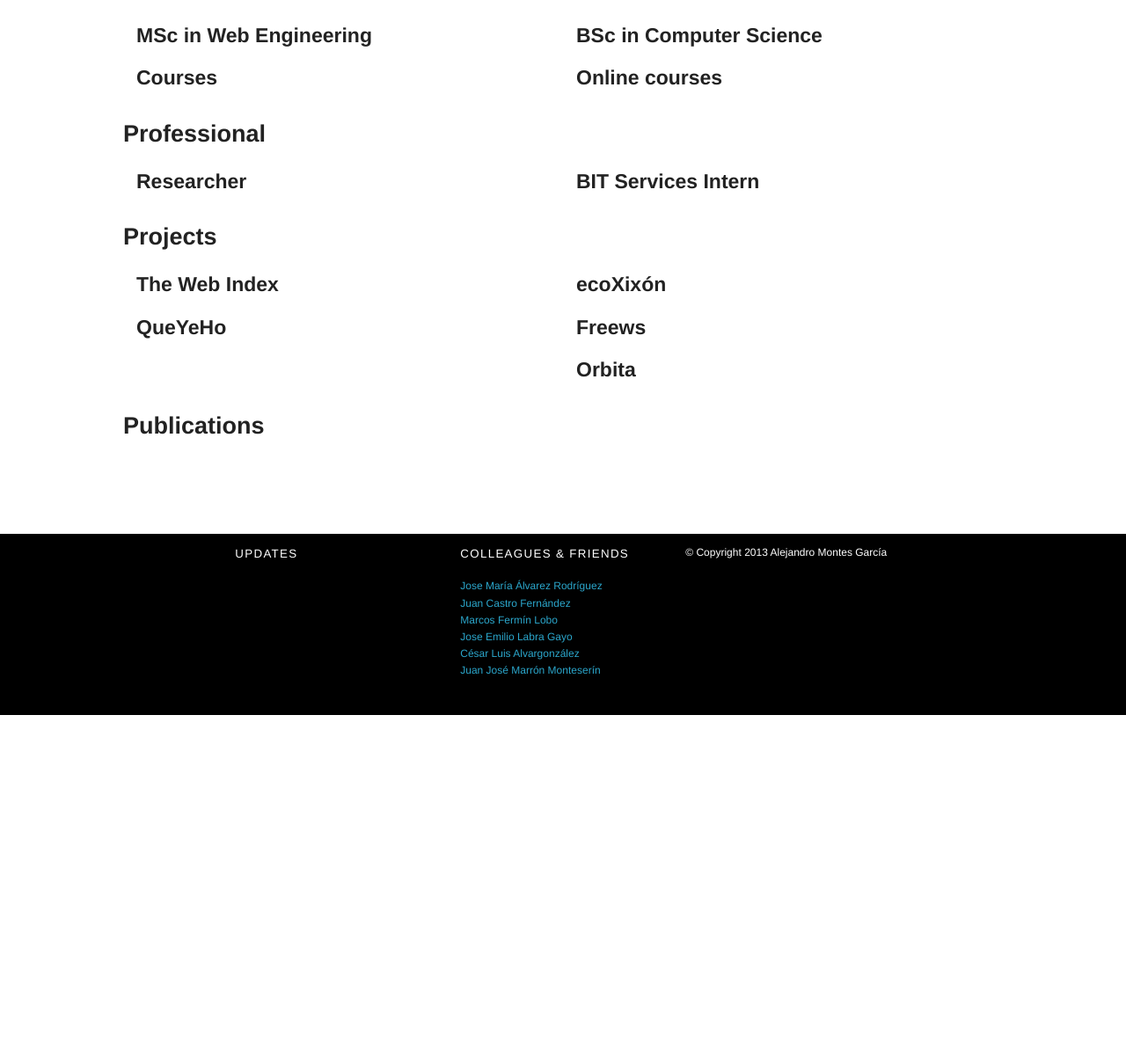
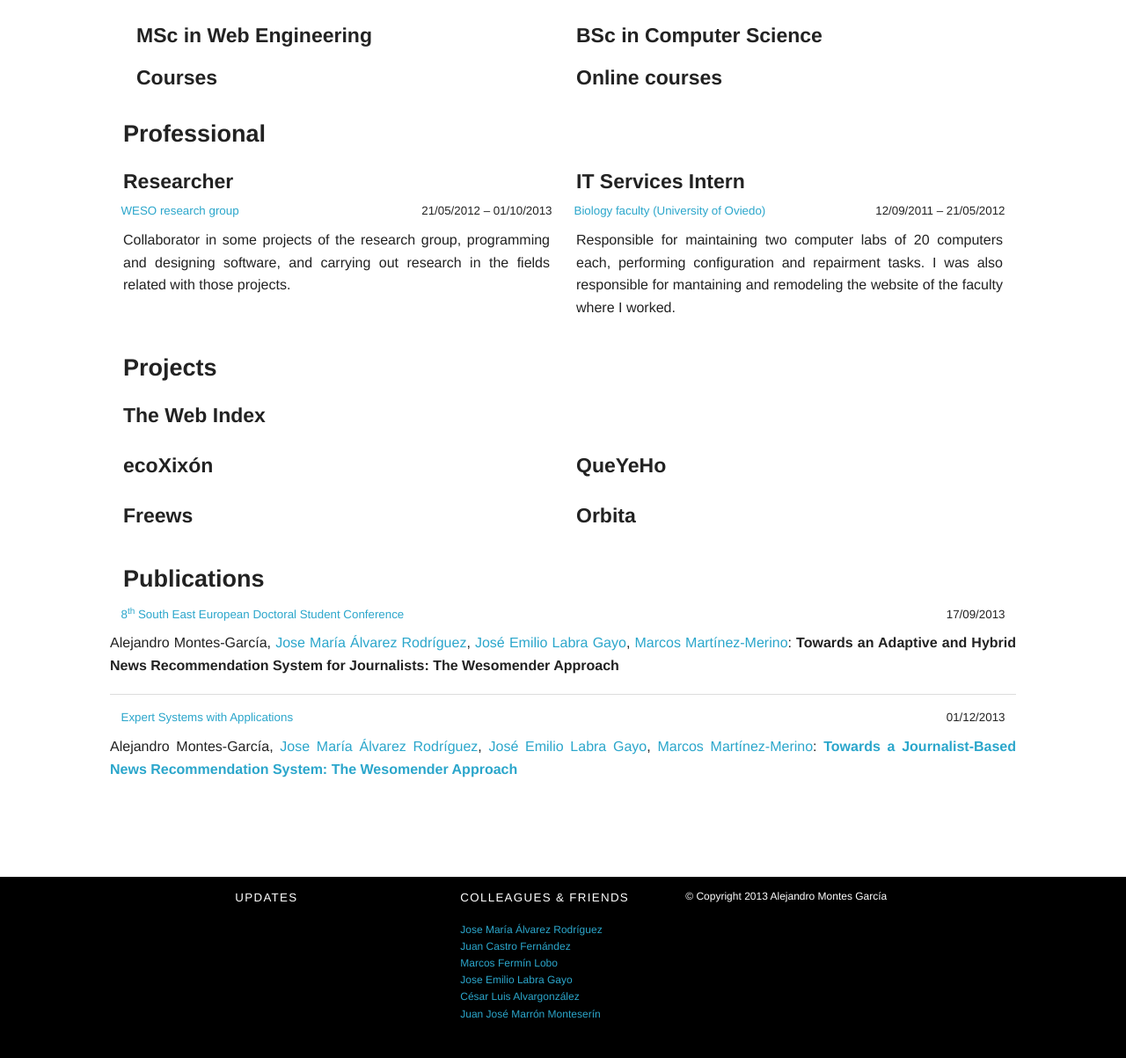
Before and after one commit to alexmontesg/personal-web, a PHP site: page /vitae.php in a window 1280 px wide. Shown: the part 452-1655 px from the top of the page at 88% size. Before the commit the page ends 1265 px from the top, so only its background shows below. Run offline with PHP 8.4, Linux system fonts and the light colour scheme; data that the repository does not hold is empty.

Commit message:
Projects and publications

```diff
--- a/css/app.css
+++ b/css/app.css
@@ -1,5 +1,9 @@
 html {
 	background: #000;
+}
+
+p {
+	text-align: justify;
 }
 
 .row {
@@ -129,3 +133,14 @@ address p {
 	min-height: 600px;
 	width: 100%
 }
+
+.workplace, .workdate {
+	font-size: 10pt;
+	margin-bottom: 1em;
+}
+
+@media only screen and (min-width: 48em) {
+	.workdate {
+		text-align: right;
+	}
+}
--- a/lang/en.php
+++ b/lang/en.php
@@ -57,6 +57,10 @@ $dicc = array(
 	'courses' => 'Courses',
 	'onlineCourses' => 'Online courses',
 	'researcher' => 'Researcher',
-	'intern' => 'IT Services Intern'
+	'intern' => 'IT Services Intern',
+	'internDesc' => 'Responsible for maintaining two computer labs of 20 computers each, performing configuration and repairment tasks. I was also responsible for mantaining and remodeling the website of the faculty where I worked.',
+	'bioFac' => '<a href="http://biologia.uniovi.es/">Biology faculty (University of Oviedo)</a>',
+	'weso' => '<a href="http://weso.es/">WESO research group</a>',
+	'wesoDesc' => 'Collaborator in some projects of the research group, programming and designing software, and carrying out research in the fields related with those projects.'
 );
 ?>
--- a/vitae.php
+++ b/vitae.php
@@ -1,4 +1,6 @@
-<?php include_once 'includes/translate.php'; ?>
+<?php
+include_once 'includes/translate.php';
+ ?>
 <!DOCTYPE html>
 <!--[if lt IE 7]>      <html class="no-js lt-ie9 lt-ie8 lt-ie7"> <![endif]-->
 <!--[if IE 7]>         <html class="no-js lt-ie9 lt-ie8"> <![endif]-->
@@ -92,35 +94,89 @@
 
 		<section class="row" id="professional">
 			<h3 data-magellan-destination="professional"><?php translate('professional'); ?></h3>
+			<div class="row">
 				<div class="large-6 small-12 columns">
 					<h4><?php translate('researcher'); ?></h4>
+					<div class="row">
+						<div class="large-7 small-12 columns workplace">
+							<?php translate('weso'); ?>
+						</div>
+						<div class="large-5 small-12 columns workdate">
+							21/05/2012 – 01/10/2013
+						</div>
+					</div>
+					<p><?php translate('wesoDesc'); ?></p>
 				</div>
 				<div class="large-6 small-12 columns">
-				<h4>B<?php translate('intern'); ?></h4>
+					<h4><?php translate('intern'); ?></h4>
+					<div class="row">
+						<div class="large-7 small-12 columns workplace">
+							<?php translate('bioFac'); ?>
+						</div>
+						<div class="large-5 small-12 columns workdate">
+							12/09/2011 – 21/05/2012
+						</div>
+					</div>
+					<p><?php translate('internDesc'); ?></p>
+				</div>
 			</div>
 		</section>
 
 		<section class="row" id="projects">
 			<h3 data-magellan-destination="projects"><?php translate('projects'); ?></h3>
-			<div class="large-6 small-12 columns">
+			<div class="row">
+				<div class="large-12 small-12 columns">
 					<h4>The Web Index</h4>
+					<p><?php translate('webIndexDesc'); ?></p>
 				</div>
+			</div>
+			<div class="row">
 				<div class="large-6 small-12 columns">
 					<h4>ecoXixón</h4>
+					<p><?php translate('ecoXixonDesc'); ?></p>
 				</div>
 				<div class="large-6 small-12 columns">
 					<h4>QueYeHo</h4>
+					<p><?php translate('queYeHoDesc'); ?></p>
 				</div>
+			</div>
+			<div class="row">
 				<div class="large-6 small-12 columns">
 					<h4>Freews</h4>
+					<p><?php translate('freewsDesc'); ?></p>
 				</div>
 				<div class="large-6 small-12 columns">
 					<h4>Orbita</h4>
+					<p><?php translate('orbitaDesc'); ?></p>
+				</div>
 			</div>
 		</section>
 
 		<section class="row" id="publications">
 			<h3 data-magellan-destination="publications"><?php translate('publications'); ?></h3>
+			<div class="row">
+				<div class="large-7 small-12 columns workplace">
+					<a href="http://www.seerc.org/dsc2013/">8<sup>th</sup> South East European Doctoral Student Conference</a>
+				</div>
+				<div class="large-5 small-12 columns workdate">
+					17/09/2013
+				</div>
+				<p>
+					Alejandro Montes-García, <a href="http://www.josemalvarez.es/">Jose María Álvarez Rodríguez</a>, <a href="http://di002.edv.uniovi.es/~labra/">José Emilio Labra Gayo</a>, <a href="http://www.informatik.uni-trier.de/~ley/pers/hd/m/Mart=iacute=nez=Merino:Marcos.html">Marcos Martínez-Merino</a>: <strong>Towards an Adaptive and Hybrid News Recommendation System for Journalists: The Wesomender Approach</strong>
+				</p>
+				<hr />
+			</div>
+			<div class="row">
+				<div class="large-7 small-12 columns workplace">
+					<a href="http://www.sciencedirect.com/science/journal/09574174/40/17">Expert Systems with Applications</a>
+				</div>
+				<div class="large-5 small-12 columns workdate">
+					01/12/2013
+				</div>
+				<p>
+					Alejandro Montes-García, <a href="http://www.josemalvarez.es/">Jose María Álvarez Rodríguez</a>, <a href="http://di002.edv.uniovi.es/~labra/">José Emilio Labra Gayo</a>, <a href="http://www.informatik.uni-trier.de/~ley/pers/hd/m/Mart=iacute=nez=Merino:Marcos.html">Marcos Martínez-Merino</a>: <strong><a href="http://dx.doi.org/10.1016/j.eswa.2013.06.032">Towards a Journalist-Based News Recommendation System: The Wesomender Approach</a></strong>
+				</p>
+			</div>
 		</section>
 
 		<div id="modalCV" class="reveal-modal">
```
Also changed, not shown: lang/es.php (+10 -1 lines), post.php (+5 -5 lines). Lines whose indentation alone changed are shown as unchanged.
